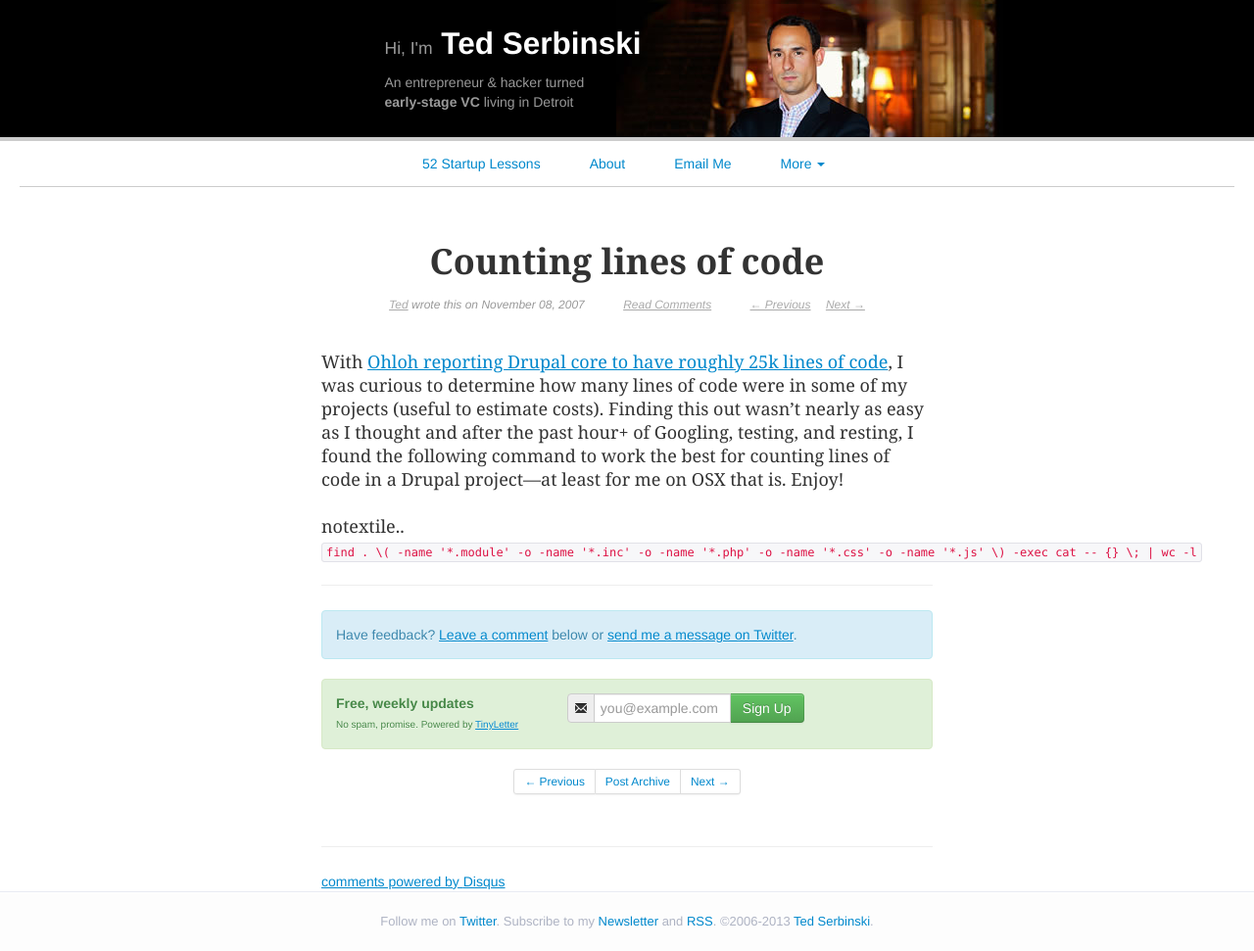
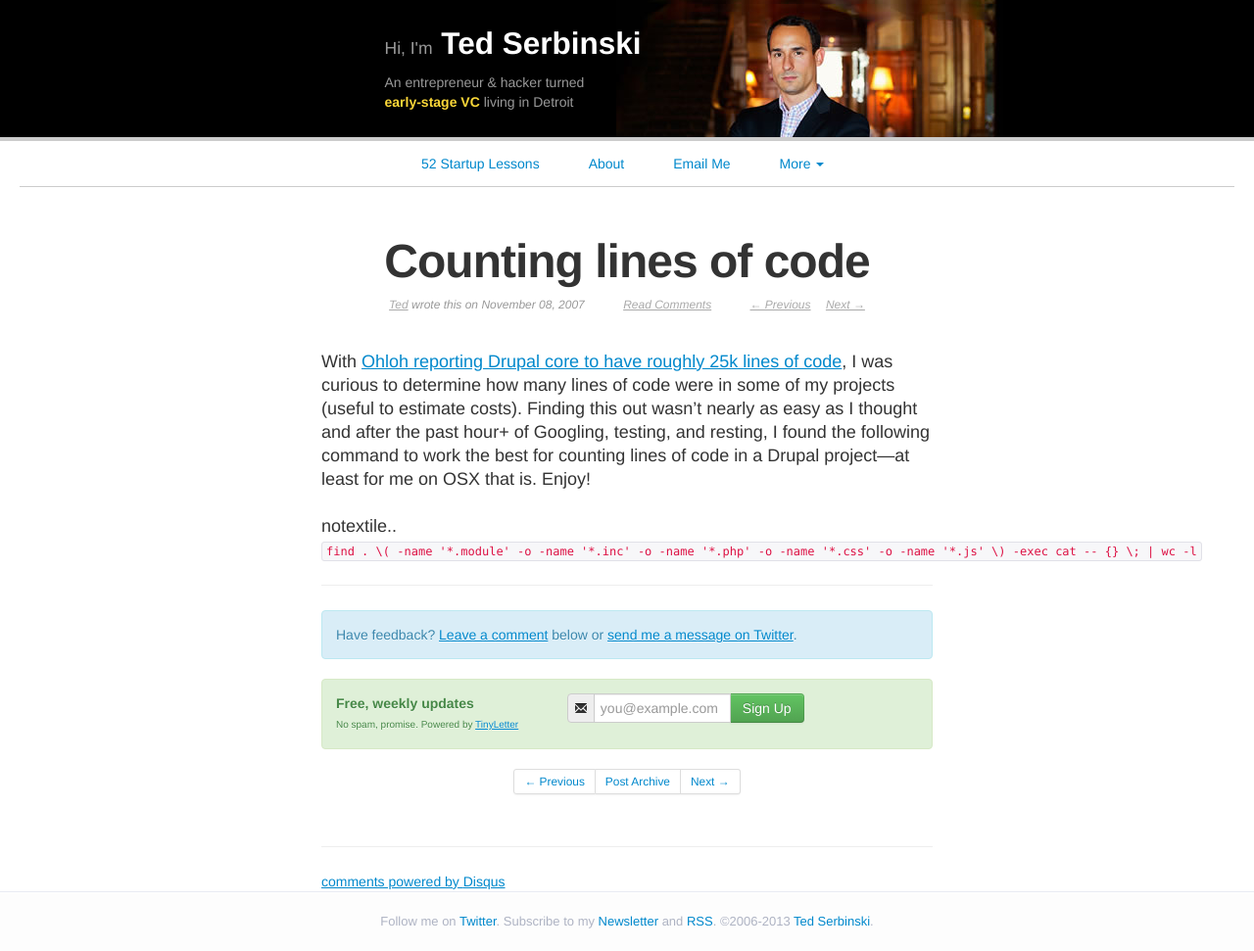
Before and after one commit to tedserbinski/www-jekyll, a Jekyll site: the page built from _posts/2007-11-08-counting-lines-of-code.md, in a window 1280 px wide. Shown: the whole page at 98% size. Built offline with Jekyll 4.4.1, drawn with Linux system fonts in a browser that asks for light colours; some web fonts are replaced; Markdown is read by kramdown in place of the engine named in the settings; comment, search, counter and statistics services are not loaded.

Commit message:
add typekit integration

```diff
--- a/_layouts/post.html
+++ b/_layouts/post.html
@@ -4,7 +4,7 @@
 <header id="header">
   <div class="container">
     <div class="about">
-      <h2><small>Hi, I'm</small> <a href="{{ HOME_PATH }}">{{ site.title }}</a></h2>
+      <h2><small>Hi, I'm</small> <a href="http://tedserbinski.com">{{ site.title }}</a></h2>
       <p>An entrepreneur & hacker turned<br><b>early-stage VC</b> living in Detroit</p>
     </div>
   </div>
--- a/_layouts/wrapper.html
+++ b/_layouts/wrapper.html
@@ -19,9 +19,16 @@
     <meta name="twitter:creator" content="@tedserbinski">
     <meta name="twitter:url" content="http://tedserbinski.com{{ page.url }}">
     <meta name="twitter:title" content="{{ page.title }}">
+    <script type="text/javascript">
+      (function() {
+        var config = {
+          kitId: 'jmj3nsk',
+          scriptTimeout: 3000
+        };
+        var h=document.getElementsByTagName("html")[0];h.className+=" wf-loading";var t=setTimeout(function(){h.className=h.className.replace(/(\s|^)wf-loading(\s|$)/g," ");h.className+=" wf-inactive"},config.scriptTimeout);var tk=document.createElement("script"),d=false;tk.src='//use.typekit.net/'+config.kitId+'.js';tk.type="text/javascript";tk.async="true";tk.onload=tk.onreadystatechange=function(){var a=this.readyState;if(d||a&&a!="complete"&&a!="loaded")return;d=true;clearTimeout(t);try{Typekit.load(config)}catch(b){}};var s=document.getElementsByTagName("script")[0];s.parentNode.insertBefore(tk,s)
+      })();
+    </script>
     <link href="/css/bootstrap-2.3.min.css" rel="stylesheet">
-    <link href="http://fonts.googleapis.com/css?family=Droid+Serif" rel="stylesheet" type="text/css">
-    <link href="http://fonts.googleapis.com/css?family=Droid+Sans+Mono" rel="stylesheet" type="text/css">
     <link href="/css/style.css" rel="stylesheet">
     <link rel="alternate" type="application/rss+xml" title="RSS" href="http://feeds.feedburner.com/tedserbinski-blog">
     <link rel="shortcut icon" href="/img/favicon.png">
--- a/css/style.css
+++ b/css/style.css
@@ -40,6 +40,10 @@
   color: #999;
 }
 
+#header p b {
+  color:#FBD738
+}
+
 #header .container {
   background: url(../img/bg-ted-head.jpg) no-repeat right;
   height:140px;
@@ -60,7 +64,7 @@
 ul.nav {
   margin: 0;
   padding: 0;
-  width:442px;
+  width:444px;
   margin: 0 auto;
 }
 
@@ -145,12 +149,53 @@
 /* Fonts
    Fix vertical height with http://basehold.it/24
 -------------------------------------------------- */
-.entry h1, .entry .body p {
-  font-family:'Droid Serif', Georgia, Times, serif;
+.wf-loading .entry h1,
+.wf-loading .entry .body,
+.wf-loading code,
+.wf-loading #header {
+  visibility: hidden; /* hide until font is loaded: http://help.typekit.com/customer/portal/articles/6852 */
 }
 
-code {
-  font-family:'Droid Sans Mono',Consolas,"Andale Mono",Monaco,Courier,"Courier New",Verdana,sans-serif;
+.wf-active #header,
+.wf-active body,
+.wf-active input,
+.wf-active button,
+.wf-active select,
+.wf-active textarea {
+  font-family: "runda-1","runda-2","Helvetica Neue","Helvetica","Arial",sans-serif;
+  font-style: normal;
+  font-weight: 300;
+  visibility: visible;
+}
+
+.wf-active body {
+  font-weight:400;
+}
+
+.wf-active #header h2 a,
+.wf-active .entry h1 {
+  font-weight:500;
+}
+
+.wf-active .entry h1 {
+  font-family: "abril-display-1","abril-display-2","Georgia","Times",serif;
+  font-style: normal;
+  font-weight: 500;
+  visibility: visible;
+}
+
+.wf-active .entry .body {
+  font-family: "ff-dagny-web-pro-1","ff-dagny-web-pro-2","Georgia","Times",serif;
+  font-style: normal;
+  font-weight: 400;
+  visibility: visible;
+}
+
+.wf-active code {
+  font-family: "droid-sans-mono-1","droid-sans-mono-2","Consolas","Andale Mono","Monaco","Courier",sans-serif;
+  font-style: normal;
+  font-weight: 400;
+  visibility: visible;
 }
 
 hr {
@@ -163,8 +208,9 @@
 }
 
 .entry h1 {
-  font-size:36px;
+  font-size:48px;
   line-height:48px;
+  letter-spacing: -1px;
 }
 
 .entry h3 {
```
